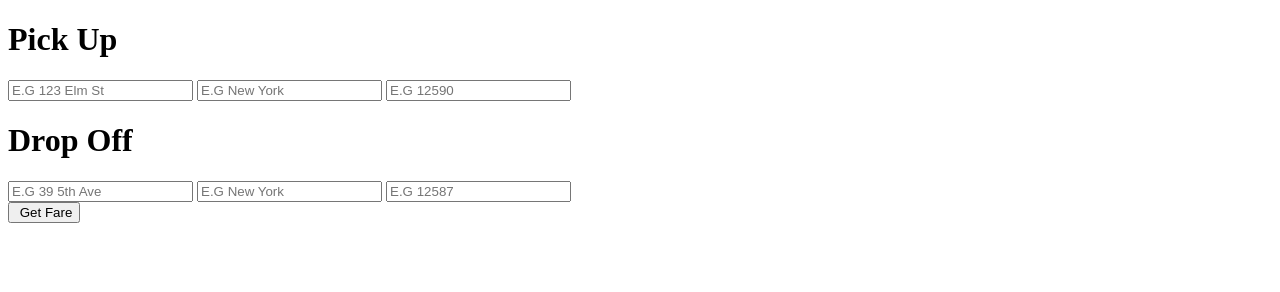
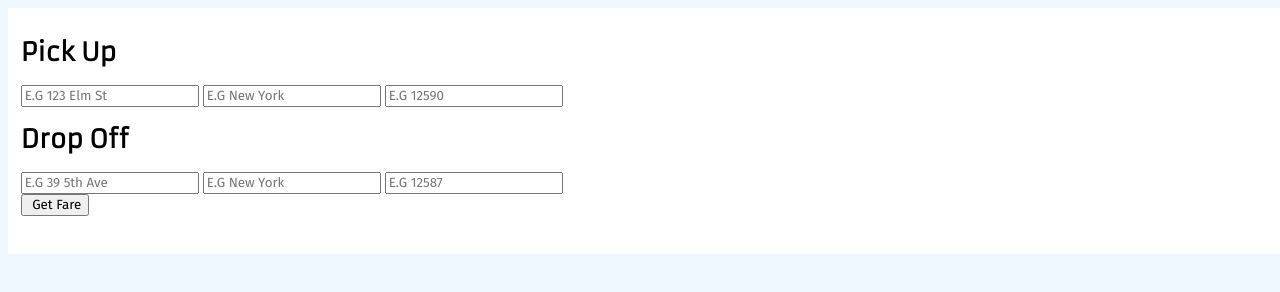
Before and after one commit to taxi-panda/fullstack, a website: page views/index.html in a window 1280 px wide. Drawn offline with Linux system fonts and the light colour scheme.

Commit message:
fonts and spacing

```diff
--- /dev/null
+++ b/public/css/style.css
@@ -0,0 +1,32 @@
+/*font-family: 'Anton',     sans-serif;
+font-family: 'Fira Sans', sans-serif;
+font-family: 'Armata',    sans-serif;*/
+
+h1{
+  color: #000000;
+  font-family: 'Armata',    sans-serif;
+  font-size: 25px;
+}
+
+
+body{
+  background-color: #f0f8ff;
+}
+
+.container{
+  display: flex;
+
+}
+
+
+.page{
+  background-color: #ffffff;
+  flex-direction: row;
+  padding: 1%;
+  height: 100%;
+  width: 100%;
+}
+
+input {
+  font-family: 'Fira Sans', sans-serif;
+}
--- a/views/index.html
+++ b/views/index.html
@@ -2,10 +2,15 @@
 <html lang="en">
 <head>
     <meta charset="UTF-8">
+
     <meta name="viewport" content="width=device-width, initial-scale=1.0">
     <meta http-equiv="X-UA-Compatible" content="ie=edge">
+      <link rel="stylesheet" type="text/css" href="/css/style.css">
+      <link href="https://fonts.googleapis.com/css?family=Anton|Armata|Fira+Sans" rel="stylesheet">
     <script src="/scripts/Chart.js"></script>
+    <script src="/scripts/jquery.js"></script>
     <script src="/scripts/index.js"></script>
+
 
     <title>Document</title>
 
```
